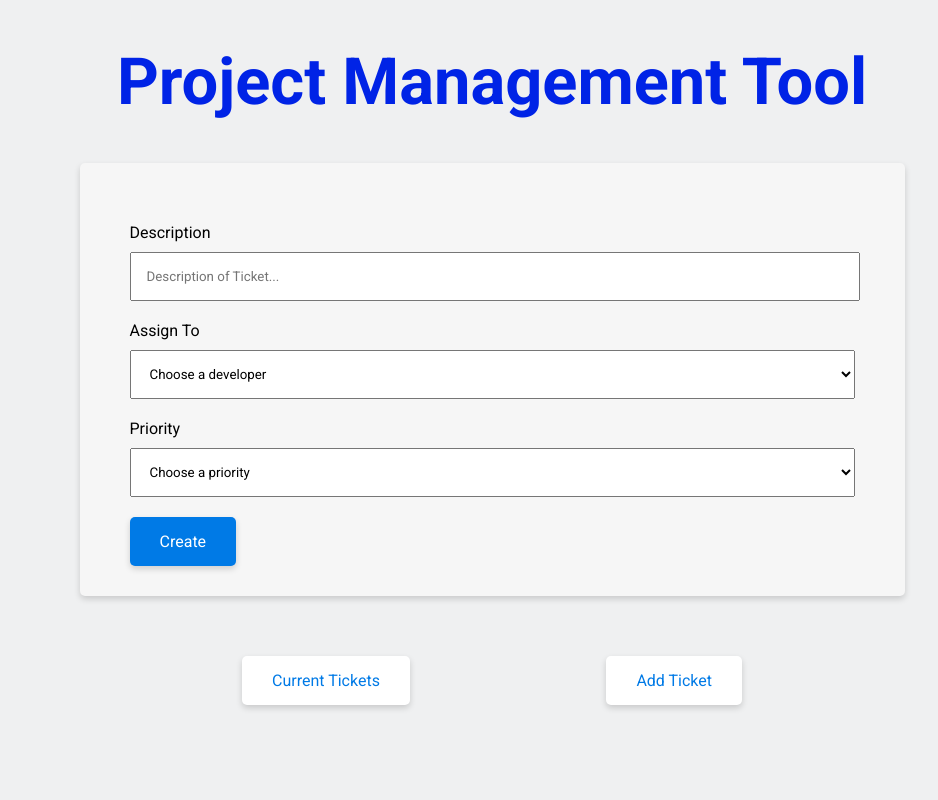
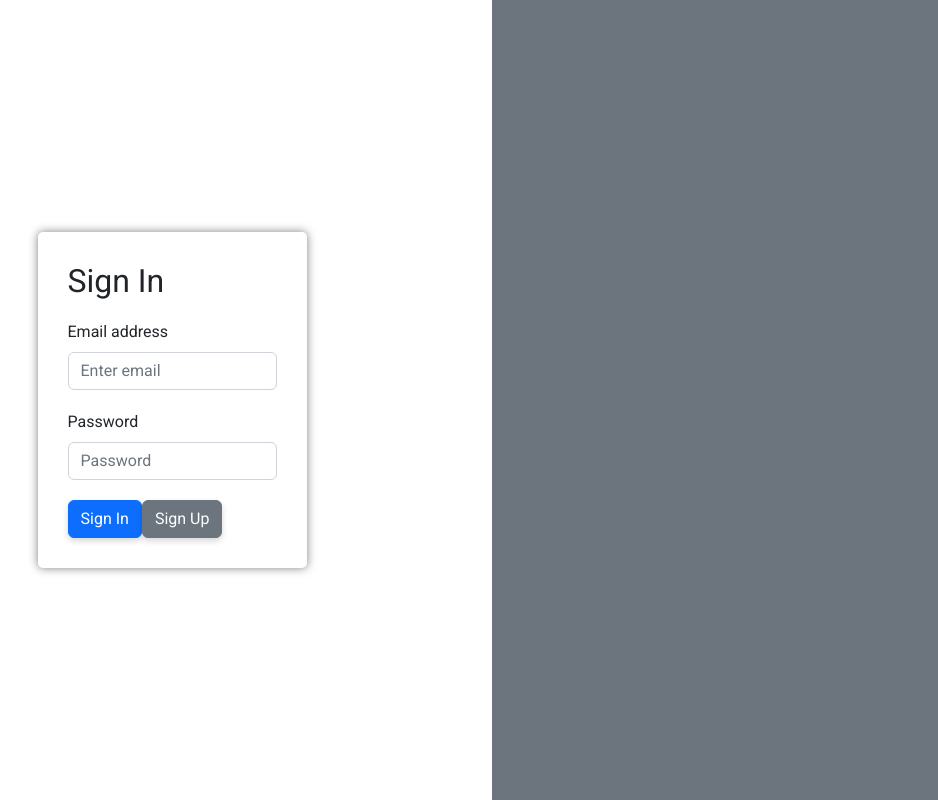
Before and after one commit to paulsgz/ProjectManagementTool, a React (Create React App) app: page / in a window 1280 px wide. Shown: the whole page, without its empty margins (148-1086 px from the left). Built offline with nearby package versions, Linux system fonts and the light colour scheme; a web font is replaced by a local one.

Commit message:
Sign In Additions

```diff
--- a/package.json
+++ b/package.json
@@ -12,6 +12,7 @@
     "react-bootstrap": "^2.7.2",
     "react-dom": "^18.2.0",
     "react-modal": "^3.16.1",
+    "react-router-dom": "^6.8.2",
     "react-scripts": "5.0.1",
     "react-toastify": "^9.1.1",
     "web-vitals": "^2.1.4"
--- a/src/components/AddTicket/AddTicket.js
+++ b/src/components/AddTicket/AddTicket.js
@@ -1,4 +1,4 @@
-import React, { useState } from "react";
+import React, { useState, useEffect } from "react";
 import axios from 'axios';
 import { ToastContainer, toast } from 'react-toastify';
 import 'react-toastify/dist/ReactToastify.css';
@@ -8,6 +8,19 @@ function AddTicket() {
   const [description, setDescription] = useState("");
   const [developer, setDeveloper] = useState("");
   const [priority, setPriority] = useState("");
+  const [developersList, setDevelopersList] = useState([]);
+
+  useEffect(() => {
+    async function fetchData() {
+      try {
+        const response = await axios.get("http://localhost:5000/accounts");
+        setDevelopersList(response.data.map((developer) => developer.Name));
+      } catch (error) {
+        console.error(error);
+      }
+    }
+    fetchData();
+  }, []);
 
   const sendData = async (e) => {
     e.preventDefault();
@@ -45,6 +58,7 @@ function AddTicket() {
             value={description}
             onChange={(e) => setDescription(e.target.value)}
             required
+            autoComplete="off"
           />
         </label>
         <label>
@@ -59,9 +73,11 @@ function AddTicket() {
             <option value="" disabled>
               Choose a developer
             </option>
-            <option value="Paul">Paul</option>
-            <option value="Lance">Lance</option>
-            <option value="Kim">Kim</option>
+            {developersList.map((developer, index) => (
+              <option key={index} value={developer}>
+                {developer}
+              </option>
+            ))}
           </select>
         </label>
         <label>
--- /dev/null
+++ b/src/components/SignIn/SignIn.css
@@ -0,0 +1,38 @@
+.FormGroup {
+    width: 100%;
+  }
+
+  .FormControl {
+    width: 100%;
+  }
+
+  .container {
+    background-color: #f2f2f2;
+  }
+
+  .form-box {
+    background-color: #fff;
+    border-radius: 5px;
+    box-shadow: 0px 0px 10px 0px rgba(0, 0, 0, 0.5);
+    padding: 30px;
+    max-width: 600px;
+    margin: 0 auto;
+    display: flex;
+    flex-direction: column;
+    justify-content: center;
+    align-items: center;
+  }
+
+  h2 {
+    margin-bottom: 30px;
+  }
+  .Image {
+    background-color: red;
+    height: 100vh;
+  }
+
+  @media (min-width: 768px) {
+    .h-100 {
+      min-height: 100vh;
+    }
+  }
--- /dev/null
+++ b/src/components/SignIn/SignIn.js
@@ -0,0 +1,133 @@
+import React, { useState } from "react";
+import { Container, Row, Col, Form, Button } from "react-bootstrap";
+import axios from "axios";
+import "./SignIn.css";
+
+function SignIn() {
+  const [isSignUp, setIsSignUp] = useState(false);
+  const [email, setEmail] = useState("");
+  const [password, setPassword] = useState("");
+  const [name, setName] = useState("");
+  const [role, setRole] = useState("");
+  const [formHeader, setFormHeader] = useState("Sign In");
+
+  const toggleSignUp = () => {
+    setIsSignUp(!isSignUp);
+    setFormHeader(isSignUp ? "Sign In" : "Sign Up");
+  };
+
+  const handleSubmit = async (event) => {
+    event.preventDefault();
+
+    if (isSignUp) {
+      try {
+        const response = await axios.post(
+          'http://localhost:5000/createAccounts',
+          {
+            email,
+            password,
+            name,
+            role,
+          }
+        );
+        console.log(response.data);
+
+        // Clear form fields
+        setEmail("");
+        setPassword("");
+        setName("");
+        setRole("");
+
+        // Switch to sign-in form
+        setIsSignUp(false);
+      } catch (error) {
+        console.log(error);
+      }
+    } else {
+      // Handle sign-in form submission
+    }
+  };
+
+  return (
+    <Container fluid className="h-100">
+      <Row className="h-100 align-items-center">
+        <Col
+          md={6}
+          className="d-flex align-items-center justify-content-center bg-white"
+          style={{ backgroundColor: "#d4d2d2" }}
+        >
+          <div className="form-box">
+            <Form onSubmit={handleSubmit}>
+              <h2>{formHeader}</h2>
+              <Form.Group controlId="formBasicEmail">
+                <Form.Label>Email address</Form.Label>
+                <Form.Control
+                  type="email"
+                  placeholder="Enter email"
+                  value={email}
+                  onChange={(event) => setEmail(event.target.value)}
+                />
+              </Form.Group>
+
+              <Form.Group controlId="formBasicPassword">
+                <Form.Label>Password</Form.Label>
+                <Form.Control
+                  type="password"
+                  placeholder="Password"
+                  value={password}
+                  onChange={(event) => setPassword(event.target.value)}
+                />
+              </Form.Group>
+
+              {isSignUp && (
+                <Form.Group controlId="formBasicName">
+                  <Form.Label>Full Name</Form.Label>
+                  <Form.Control
+                    type="text"
+                    placeholder="Enter name"
+                    value={name}
+                    onChange={(event) => setName(event.target.value)}
+                  />
+                </Form.Group>
+              )}
+
+              {isSignUp && (
+                <Form.Group controlId="formBasicRole">
+                  <Form.Label>Role</Form.Label>
+                  <Form.Control
+                    as="select"
+                    value={role}
+                    onChange={(event) => setRole(event.target.value)}
+                  >
+                    <option value="">-- Select Role --</option>
+                    <option value="team leader">Team Leader</option>
+                    <option value="developer">Developer</option>
+                  </Form.Control>
+                </Form.Group>
+              )}
+
+              <Button variant="primary" type="submit">
+                {formHeader}
+              </Button>
+
+              {!isSignUp && (
+                <Button variant="secondary" onClick={toggleSignUp}>
+                  Sign Up
+                </Button>
+              )}
+
+              {isSignUp && (
+                <Button variant="secondary" onClick={toggleSignUp}>
+                  Sign In
+                </Button>
+              )}
+            </Form>
+          </div>
+        </Col>
+        <Col md={6} className="d-none d-md-flex bg-secondary align-items-center Image"></Col>
+      </Row>
+    </Container>
+  );
+}
+
+export default SignIn;
--- a/src/index.js
+++ b/src/index.js
@@ -3,11 +3,22 @@ import ReactDOM from 'react-dom/client';
 import './index.css';
 import App from './App';
 import reportWebVitals from './reportWebVitals';
+import {BrowserRouter as Router } from 'react-router-dom';
+import {Routes, Route} from 'react-router-dom'
+import SignIn from "./components/SignIn/SignIn.js";
+import 'bootstrap/dist/css/bootstrap.css';
 
 const root = ReactDOM.createRoot(document.getElementById('root'));
 root.render(
   <React.StrictMode>
-    <App />
+    <>
+    <Router>
+    <Routes>
+    <Route index element={<SignIn />} />
+    <Route path="/" element={<App />} />
+    </Routes>
+    </Router>
+  </>
   </React.StrictMode>
 );
 
```
Also changed, not shown: 1 other file (tests, documents, lock files or other folders).
